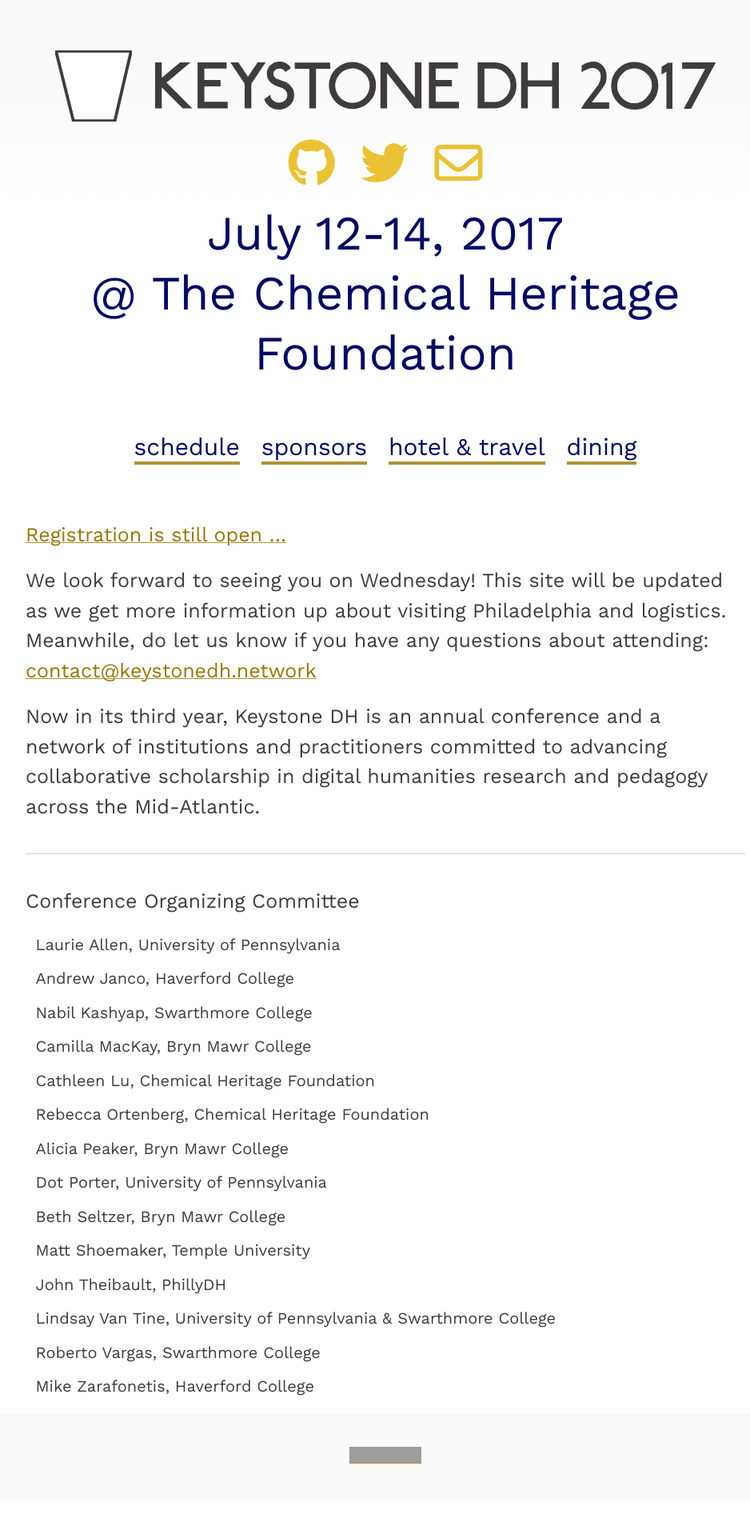
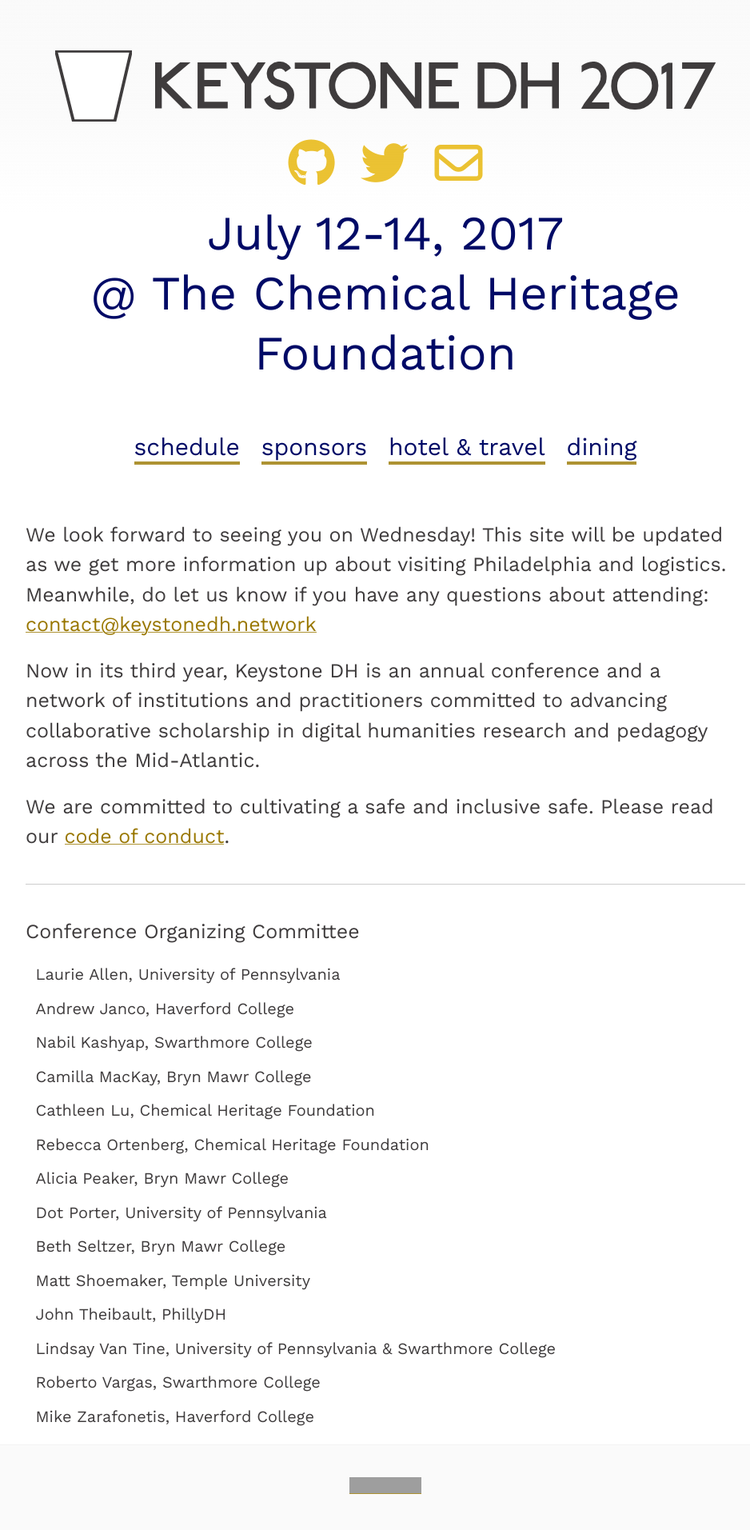
Before and after one commit to histlib/2017, a Jekyll site: the page built from index.md, in a window 1280 px wide. Shown: the whole page at 80% size, without its empty margins (158-1096 px from the left). Built offline with Jekyll 4.4.1, drawn with Linux system fonts in a browser that asks for light colours; nearby versions of some CDN libraries; before the commit the page ends 1876 px from its top, so only the background shows below that; grey boxes are pictures that could not be loaded.

Commit message:
adds code of conduct to index

```diff
--- a/_layouts/default.html
+++ b/_layouts/default.html
@@ -28,9 +28,9 @@
     <div class="post px2 px-responsive wrap" role="main">
       <div class="measure {{ page.id }}">
 
-        {% if page.id != "home" %}
-          {{ page.title | prepend: '<h2 class="page-title">' | append: '</h2>'}}
-        {% endif %}
+        <!-- {% if page.id != "home" and page.id != "code" %} -->
+        {{ page.title | prepend: '<h2 class="page-title">' | append: '</h2>'}}
+        <!-- {% endif %} -->
 
         {{ content }}
       </div>
--- a/index.md
+++ b/index.md
@@ -9,11 +9,11 @@
 <div class="site-nav">{% include navigation.html %}</div>
 <br/>
 
-[Registration is still open ...](https://www.eventbrite.com/e/keystone-dh-2017-tickets-33716730649)
-
 We look forward to seeing you on Wednesday! This site will be updated as we get more information up about visiting Philadelphia and logistics. Meanwhile, do let us know if you have any questions about attending: <a class="email" href="mailto:contact@keystonedh.network">krowten.hdenotsyek@tcatnoc</a>
 
 Now in its third year, Keystone DH is an annual conference and a network of institutions and practitioners committed to advancing collaborative scholarship in digital humanities research and pedagogy across the Mid-Atlantic.
+
+We are committed to cultivating a safe and inclusive safe. Please read our [code of conduct](../code).
 
 <p class="hidden">We are excited to announce that this year's Keystone DH will be held at the Chemical Heritage Foundation in Philadelphia. Now in its third year, Keystone DH is an annual conference and a network of institutions and practitioners committed to advancing collaborative scholarship in digital humanities research and pedagogy across the Mid-Atlantic. Recognizing how DH scholarship in practice necessarily bridges conventional academic distinctions, we invite contributions from across the field, including faculty researchers, unaffiliated scholars, librarians, technologists, artists and critical-makers.
 </p>
```
Also changed, not shown: code.md (added, +25 -0 lines), zdining.md (+3 -1 lines).
